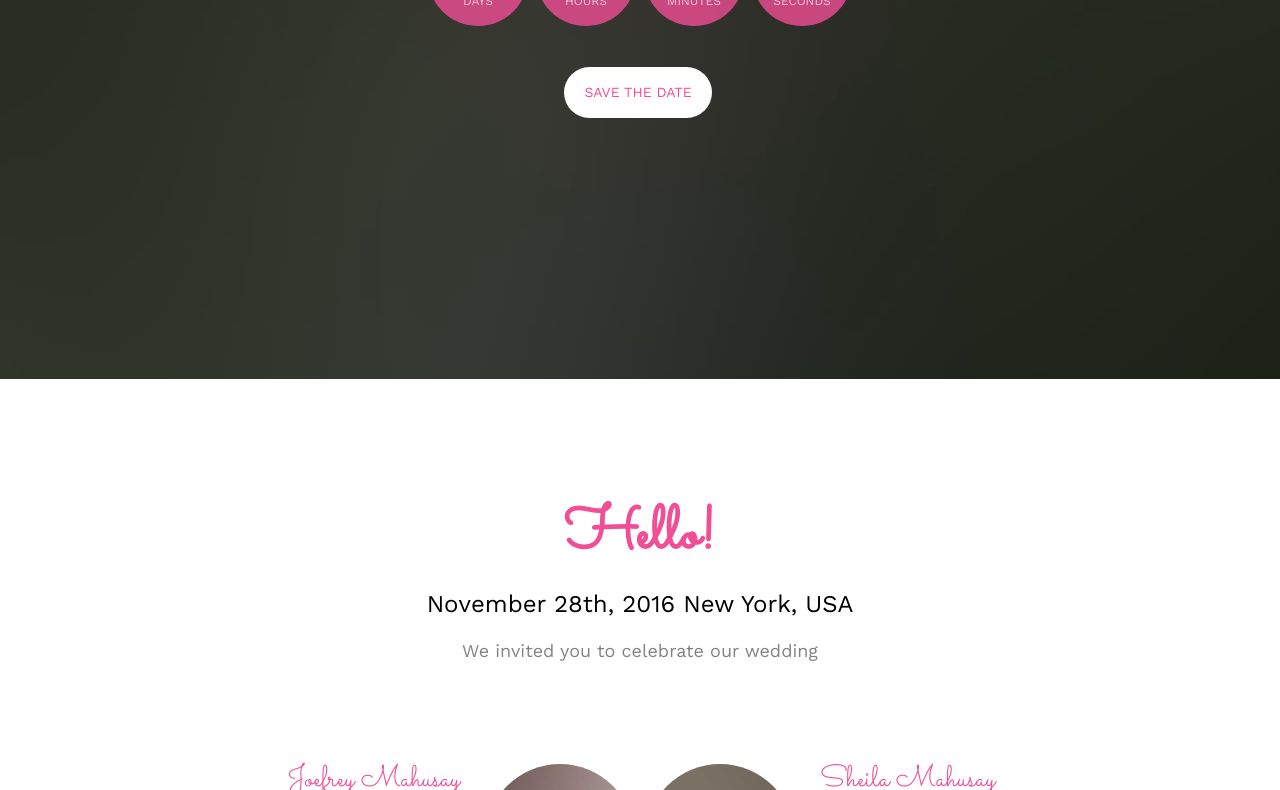
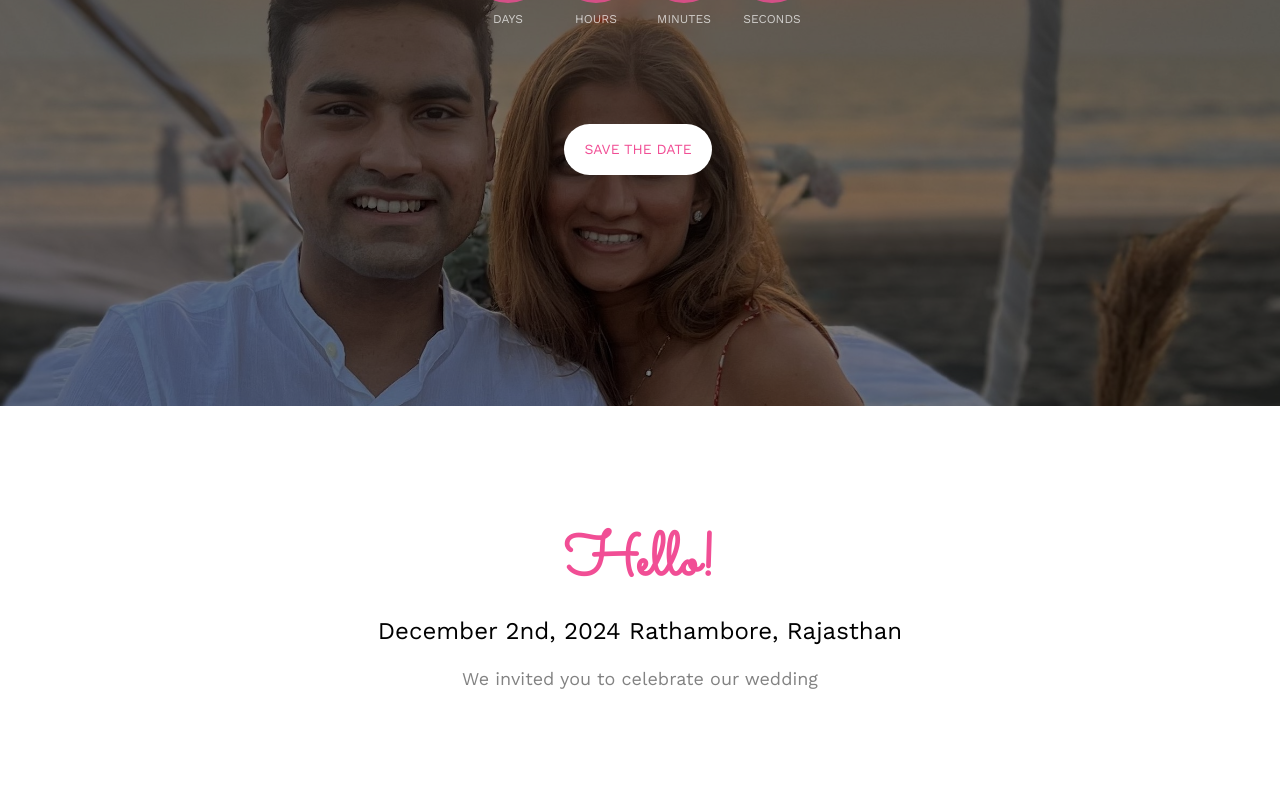
Before and after one commit to sanketsavani/navishnishita, a plain HTML site: page index.html in a window 1280 px wide. Shown: the part 521-1311 px from the top of the page. Drawn offline with nearby package versions, Linux system fonts and the light colour scheme; files whose address does not match are found by name.

Commit message:
added front webpage

```diff
--- a/css/style.css
+++ b/css/style.css
@@ -940,8 +940,8 @@ form label {
 .simply-countdown > .simply-section {
   /* coutndown blocks */
   display: inline-block;
-  width: 100px;
-  height: 100px;
+  width: 80px;
+    height: 80px;
   background: rgba(241, 78, 149, 0.8);
   margin: 0 4px;
   -webkit-border-radius: 50%;
@@ -980,12 +980,14 @@ form label {
 
 .simply-countdown > .simply-section .simply-amount {
   font-size: 30px;
+  padding-top: 15px;
   /* amounts */
 }
 
 .simply-countdown > .simply-section .simply-word {
   color: rgba(255, 255, 255, 0.7);
   text-transform: uppercase;
+  margin-top: 20px;
   font-size: 12px;
   /* words */
 }
--- a/index.html
+++ b/index.html
@@ -57,12 +57,12 @@
 
 	<div class="fh5co-loader"></div>
 
-	<div id="page">
+	<id="page">
 	<nav class="fh5co-nav" role="navigation">
 		<div class="container">
 			<div class="row">
 				<div class="col-xs-2">
-					<div id="fh5co-logo"><a href="index.html">Wedding<strong>.</strong></a></div>
+					<div id="fh5co-logo"><a href="index.html"><img style="width: 100px; height: 100px;" src="/images/N & N-white.png"><strong>.</strong></a></div>
 				</div>
 				<div class="col-xs-10 text-right menu-1">
 					<ul>
@@ -93,17 +93,21 @@
 
 		</div>
 	</nav>
+	<br>
 
-	<header id="fh5co-header" class="fh5co-cover" role="banner" style="background-image:url(images/img_bg_2.jpg);" data-stellar-background-ratio="0.5">
+	<header id="fh5co-header" class="fh5co-cover" role="banner" style="background-image:url(images/home-page-phone-banner.jpg);" data-stellar-background-ratio="0.5">
 		<div class="overlay"></div>
 		<div class="container">
 			<div class="row">
 				<div class="col-md-8 col-md-offset-2 text-center">
 					<div class="display-t">
 						<div class="display-tc animate-box" data-animate-effect="fadeIn">
-							<h1>Joefrey &amp; Sheila</h1>
+							<h1>Navish &amp; Nishita</h1>
 							<h2>We Are Getting Married</h2>
 							<div class="simply-countdown simply-countdown-one"></div>
+							<br/>
+							<br/>
+							<br/>
 							<p><a href="#" class="btn btn-default btn-sm">Save the date</a></p>
 						</div>
 					</div>
@@ -117,7 +121,7 @@
 			<div class="row">
 				<div class="col-md-8 col-md-offset-2 text-center fh5co-heading animate-box">
 					<h2>Hello!</h2>
-					<h3>November 28th, 2016 New York, USA</h3>
+					<h3>December 2nd, 2024 Rathambore, Rajasthan</h3>
 					<p>We invited you to celebrate our wedding</p>
 				</div>
 			</div>
@@ -127,8 +131,10 @@
 						<img src="images/groom.jpg" alt="groom" class="img-responsive">
 					</div>
 					<div class="desc-groom">
-						<h3>Joefrey Mahusay</h3>
-						<p>Far far away, behind the word mountains, far from the countries Vokalia and Consonantia, there live the blind texts. Separated they live in Bookmarksgrove</p>
+						<h3>Navish Jain</h3>
+						<!-- <h5>Son of: Vaishali Sanjeev Jain</h5> -->
+						<p>Son of: Vaishali Sanjeev Jain</p>
+						<!-- <p>Far far away, behind the word mountains, far from the countries Vokalia and Consonantia, there live the blind texts. Separated they live in Bookmarksgrove</p> -->
 					</div>
 				</div>
 				<p class="heart text-center"><i class="icon-heart2"></i></p>
@@ -137,8 +143,10 @@
 						<img src="images/bride.jpg" alt="groom" class="img-responsive">
 					</div>
 					<div class="desc-bride">
-						<h3>Sheila Mahusay</h3>
-						<p>Far far away, behind the word mountains, far from the countries Vokalia and Consonantia, there live the blind texts. Separated they live in Bookmarksgrove</p>
+						<h3>Nishita Shanklesha</h3>
+						<!-- <h5>Daughter of: Gunvanti Kamlesh Shanklesha</h5> -->
+						<p>Daughter of: Gunvanti Kamlesh Shanklesha</p>
+						<!-- <p>Far far away, behind the word mountains, far from the countries Vokalia and Consonantia, there live the blind texts. Separated they live in Bookmarksgrove</p> -->
 					</div>
 				</div>
 			</div>
@@ -596,7 +604,7 @@
 	<!-- Main -->
 	<script src="js/main.js"></script>
 
-	<script>
+	<!-- <script>
     var d = new Date(new Date().getTime() + 200 * 120 * 120 * 2000);
 
     // default example
@@ -613,6 +621,41 @@
         day: d.getDate(),
         enableUtc: false
     });
+</script> -->
+<script>
+    // Get the current date and time
+    var currentDate = new Date();
+
+    // Calculate the target date by adding 64 days, 5 hours, and 10 minutes
+    var daysToAdd = 64;
+    var hoursToAdd = 5;
+    var minutesToAdd = 10;
+
+    var targetDate = new Date(currentDate);
+    targetDate.setDate(targetDate.getDate() + daysToAdd);
+    targetDate.setHours(targetDate.getHours() + hoursToAdd);
+    targetDate.setMinutes(targetDate.getMinutes() + minutesToAdd);
+
+    // Initialize the countdown
+    simplyCountdown('.simply-countdown-one', {
+        year: targetDate.getFullYear(),
+        month: targetDate.getMonth() + 1,
+        day: targetDate.getDate(),
+        hours: targetDate.getHours(),
+        minutes: targetDate.getMinutes(),
+        seconds: targetDate.getSeconds()
+    });
+
+    // jQuery example
+    $('#simply-countdown-losange').simplyCountdown({
+        year: targetDate.getFullYear(),
+        month: targetDate.getMonth() + 1,
+        day: targetDate.getDate(),
+        hours: targetDate.getHours(),
+        minutes: targetDate.getMinutes(),
+        seconds: targetDate.getSeconds(),
+        enableUtc: false
+    });
 </script>
 
 	</body>
```
Also changed, not shown: images/.jpg (added), images/N & N-white.png (added), images/home-page-banner.jpg (added), images/home-page-phone-banner.jpg (added), 1 other file.
